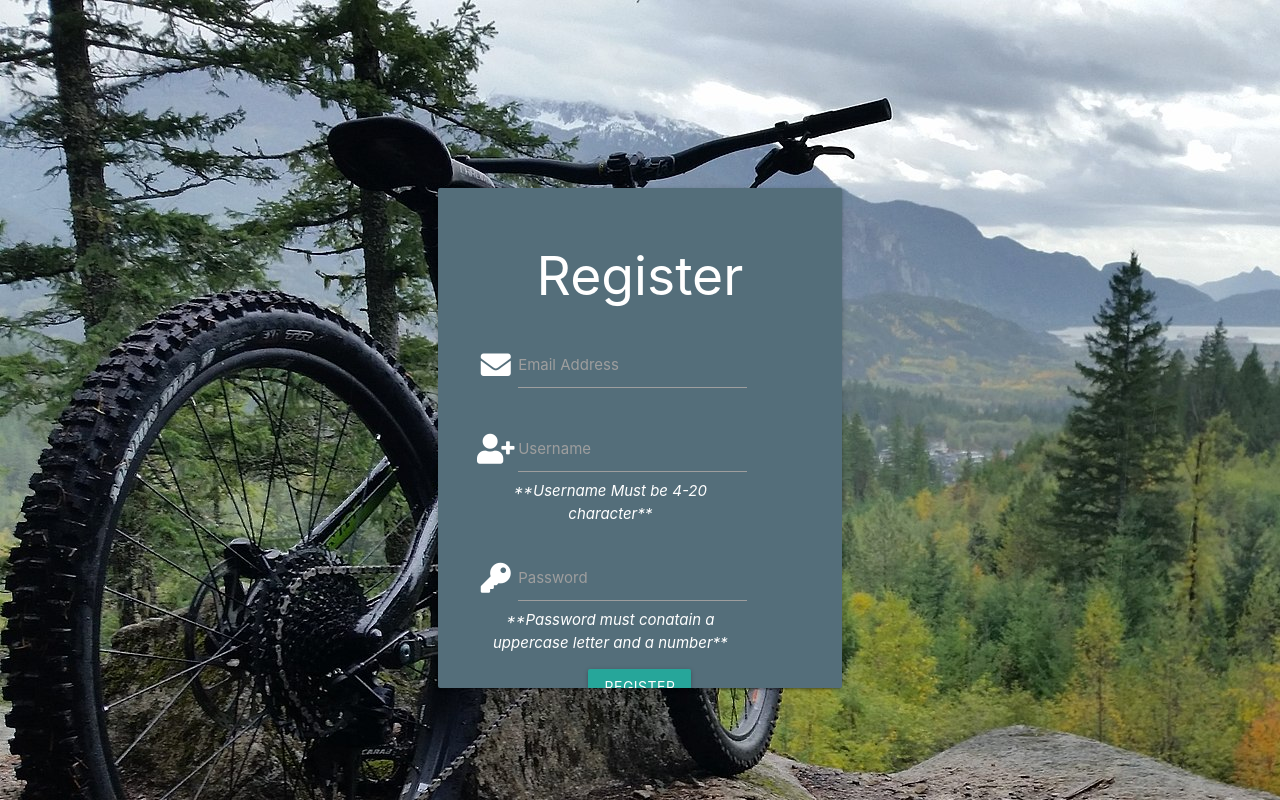
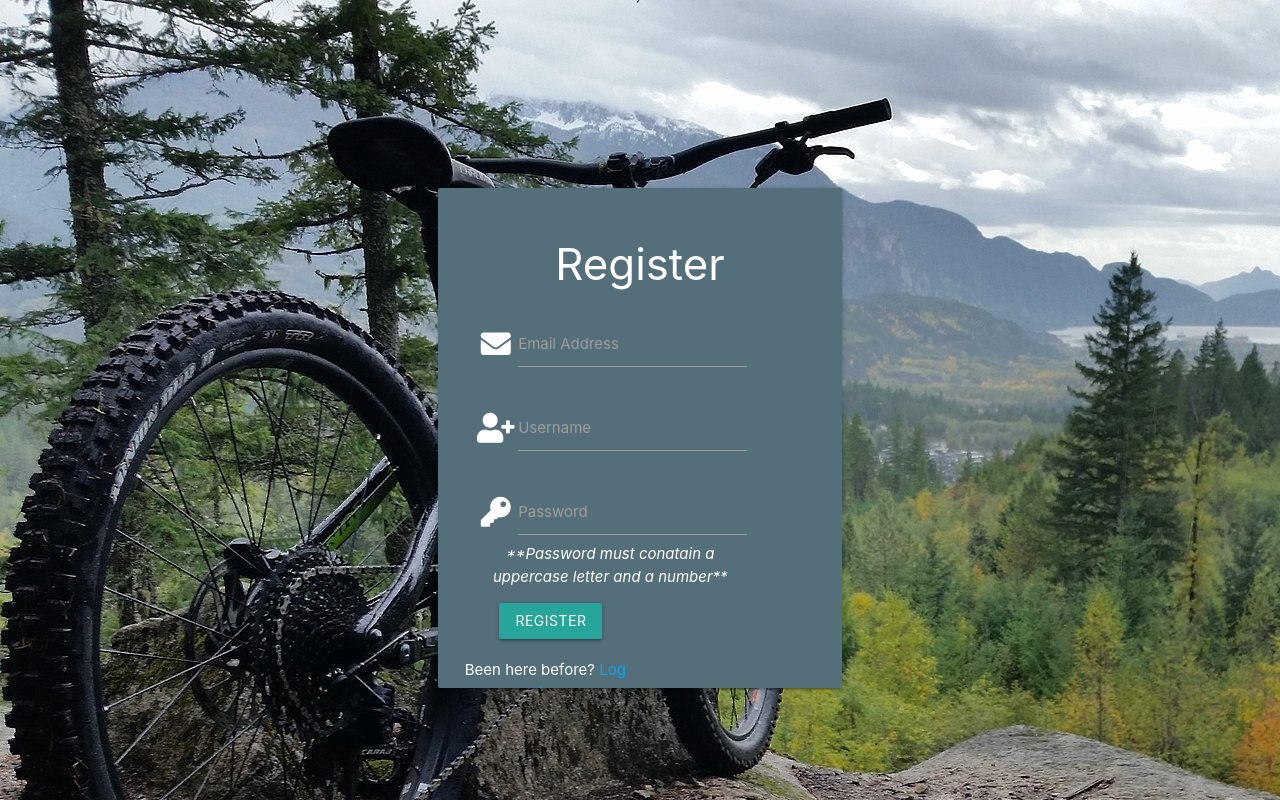
Before and after one commit to jamesigibbs/MS3-MTBLog, a Flask app: page /register in a window 1280 px wide. Run offline with Flask 2, Linux system fonts and the light colour scheme; some libraries are stand-ins or nearby versions.

Commit message:
Moved redrect links on login and register form up

```diff
--- a/templates/login.html
+++ b/templates/login.html
@@ -29,13 +29,13 @@
                         <label for="password">Password</label>
                     </div>
                     <!-- Login Button -->
-                    <div class="col s12 center-align">
+                    <div class="col s6 center-align">
                                 <button type="submit" class="waves-effect waves-light btn">Login</button>
                     </div>
                     <div class="row"></div>
                     <div class="row">
                     <!-- Register link -->
-                        <div class="col s12">
+                        <div class="col s6">
                             <p class="center-align">
                                 New here?
                                 <a href="{{ url_for('register') }}" class="light-blue-text darken-4">Register</a>
--- a/templates/register.html
+++ b/templates/register.html
@@ -13,7 +13,7 @@
         <div class="col s12 m8 l4 offset-m2 offset-l4 center-align">
             <form class="card large blue-grey darken-1" method="POST" action="{{ url_for('register') }}">
                 <div class="card-content white-text">
-                    <h2>Register</h2>
+                    <h3>Register</h3>
                     <!--Email-->
                     <div class="input-field col s10">
                         <i class="fas fa-envelope prefix"></i>
@@ -23,10 +23,9 @@
                      <!--Username-->
                     <div class="input-field col s10">
                         <i class="fas fa-user-plus prefix"></i>
-                        <input id="username" name="username" type="text" pattern="^[a-zA-Z]$"
+                        <input id="username" name="username" type="text"
                             minlength="4" maxlength="20" class="white-text validate" required>
                         <label for="username">Username</label>
-                        <span class="white-text"><em>**Username Must be 4-20 character**</em></span>
                     </div>
                     <!--Password-->
                     <div class="input-field col s10">
@@ -37,13 +36,13 @@
                         <span class="white-text"><em>**Password must conatain a uppercase letter and a number**</em></span>
                     </div>
                     <!-- Register Button -->
-                    <div class="col s12 center-align">
+                    <div class="col s6 center-align">
                                 <button type="submit" class="waves-effect waves-light btn">Register</button>
                     </div>
                     <div class="row"></div>
                     <!-- Login link -->
                     <div class="row">
-                        <div class="col s12">
+                        <div class="col s6">
                             <p class="center-align">
                                 Been here before?
                                 <a href="{{ url_for('login') }}" class="light-blue-text darken-4">Log in</a>
```
